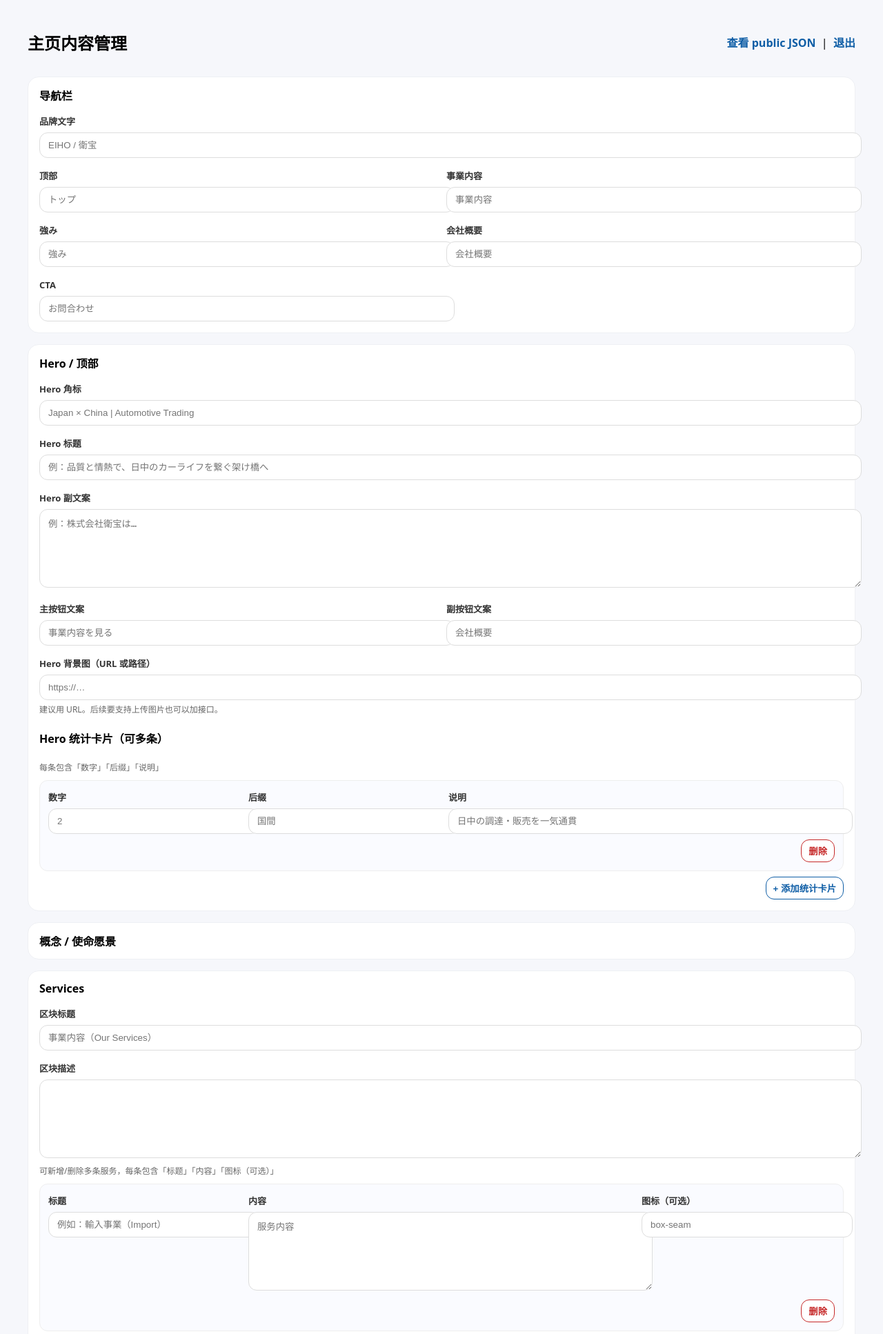
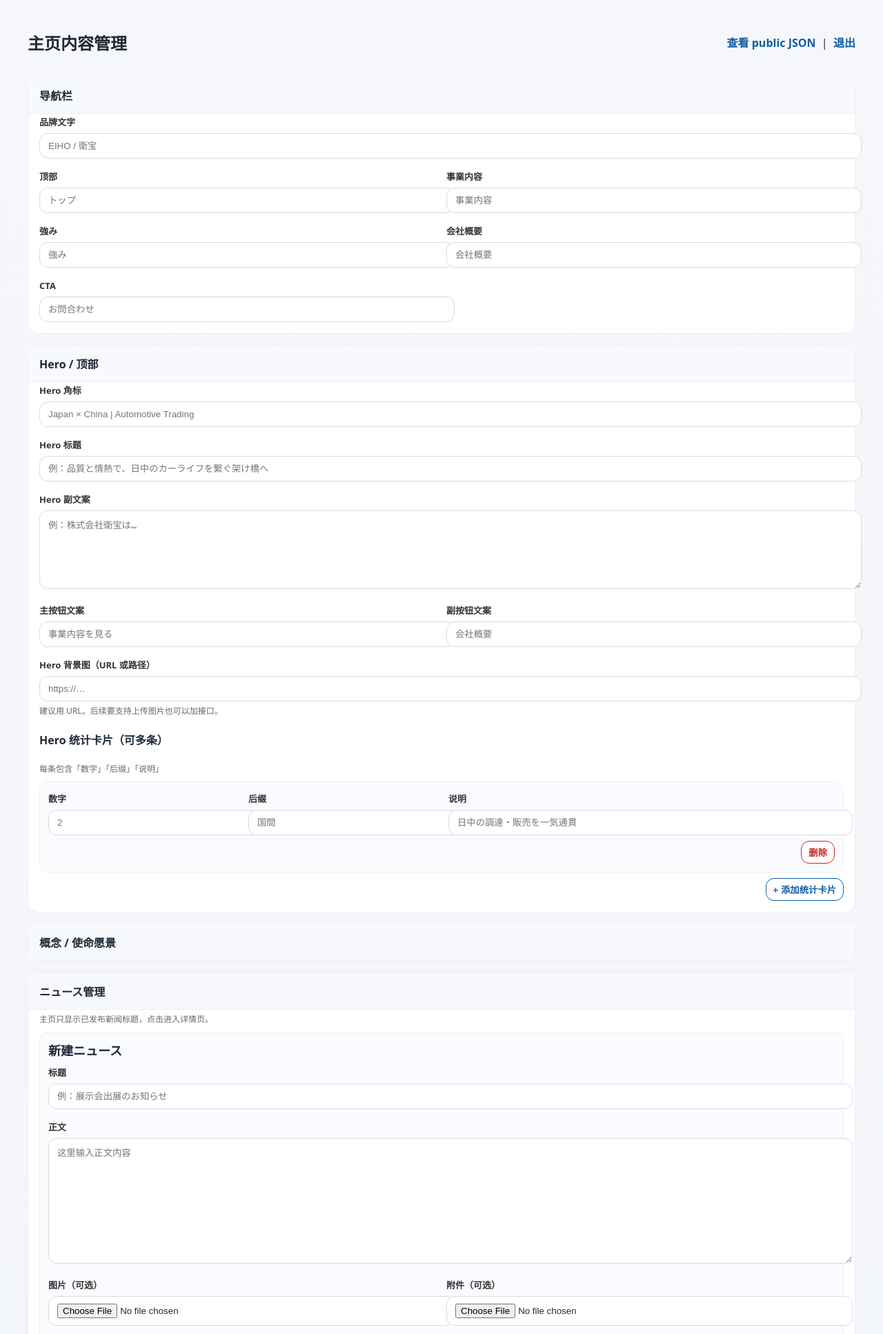
Before and after one commit to morookaatsuhiro/company_web_page, a FastAPI app: template backend/app/templates/admin_home.html in a window 1280 px wide. Shown: the top 1934 px of the page at 69% size. Run offline with FastAPI, Linux system fonts and the light colour scheme; the template is opened without the code that fills it, so the values that code supplies are empty.

Commit message:
第8次提交

```diff
--- a/backend/app/main.py
+++ b/backend/app/main.py
@@ -7,13 +7,14 @@ from pathlib import Path
 from fastapi import FastAPI, Depends, Request, HTTPException
 from fastapi.middleware.cors import CORSMiddleware
 from fastapi.staticfiles import StaticFiles
-from fastapi.responses import FileResponse, JSONResponse
+from fastapi.responses import FileResponse, JSONResponse, HTMLResponse
+from fastapi.templating import Jinja2Templates
 from sqlalchemy.orm import Session
 from dotenv import load_dotenv
 
 from .db import Base, engine, get_db
-from .crud import get_or_create_home, update_home
-from .schemas import HomePublic, HomeUpdate, ContactRequest
+from .crud import get_or_create_home, update_home, list_published_news, get_news
+from .schemas import HomePublic, HomeUpdate, ContactRequest, NewsPublic
 from .admin_views import router as admin_router
 from .auth import is_logged_in
 from .mail import send_contact_email
@@ -26,6 +27,8 @@ BASE_DIR = Path(__file__).resolve().parents[2]  # 指向 web_page_company 项目
 ENV_PATH = BASE_DIR / "backend" / ".env"
 if ENV_PATH.exists():
     load_dotenv(dotenv_path=str(ENV_PATH))
+TEMPLATES_DIR = Path(__file__).resolve().parent / "templates"
+templates = Jinja2Templates(directory=str(TEMPLATES_DIR))
 
 # 创建数据库表
 Base.metadata.create_all(bind=engine)
@@ -132,6 +135,16 @@ def public_home(db: Session = Depends(get_db)):
         raise HTTPException(status_code=500, detail="Failed to fetch home data")
 
 
+@app.get("/api/public/news", response_model=list[NewsPublic])
+def public_news(db: Session = Depends(get_db)):
+    """公开 API：获取已发布新闻列表（仅标题与链接）"""
+    items = list_published_news(db)
+    return [
+        NewsPublic(id=item.id, title=item.title, url=f"/news/{item.id}")
+        for item in items
+    ]
+
+
 @app.put("/api/admin/home")
 def admin_update_home(payload: HomeUpdate, request: Request, db: Session = Depends(get_db)):
     """后台 API：更新首页数据（需要登录）"""
@@ -166,6 +179,18 @@ def submit_contact(payload: ContactRequest):
         raise HTTPException(status_code=500, detail="Failed to send email")
 
 
+@app.get("/news/{news_id}", response_class=HTMLResponse)
+def news_detail(news_id: int, request: Request, db: Session = Depends(get_db)):
+    """新闻详情页"""
+    item = get_news(db, news_id)
+    if not item or not item.is_published:
+        raise HTTPException(status_code=404, detail="News not found")
+    return templates.TemplateResponse(
+        "news_detail.html",
+        {"request": request, "news": item}
+    )
+
+
 @app.exception_handler(404)
 async def not_found_handler(request: Request, exc: HTTPException):
     """404 错误处理"""
--- a/backend/app/schemas.py
+++ b/backend/app/schemas.py
@@ -142,3 +142,9 @@ class ContactRequest(BaseModel):
     company: Optional[str] = None
     email: str
     message: str
+
+
+class NewsPublic(BaseModel):
+    id: int
+    title: str
+    url: str
--- a/backend/app/templates/admin_home.html
+++ b/backend/app/templates/admin_home.html
@@ -5,34 +5,41 @@
   <meta name="viewport" content="width=device-width,initial-scale=1">
   <title>EIHO Admin</title>
   <style>
-    body{font-family:system-ui;background:#f6f7fb;margin:0;padding:24px;}
+    body{font-family:system-ui;background:linear-gradient(180deg,#f6f7fb 0%,#eef2f7 100%);margin:0;padding:24px;color:#1f2a37;}
     .top{display:flex;justify-content:space-between;align-items:center;max-width:1200px;margin:0 auto 12px;}
     .wrap{max-width:1200px;margin:0 auto;}
-    .card{background:#fff;border-radius:18px;padding:18px;box-shadow:0 20px 50px rgba(0,0,0,.08);}
+    .card{background:#fff;border-radius:18px;padding:18px;box-shadow:0 20px 50px rgba(0,0,0,.08);border:1px solid #eef0f4;}
+    .card-title{margin:0 0 8px;font-size:18px;}
     .grid{display:grid;grid-template-columns:1fr 1fr;gap:14px;}
     .full{grid-column:1/-1;}
     .section{border:1px solid #eef0f4;border-radius:16px;margin-bottom:16px;background:#fff;}
-    .section summary{cursor:pointer;font-weight:800;font-size:16px;padding:14px 16px;list-style:none;}
+    .section summary{cursor:pointer;font-weight:800;font-size:16px;padding:14px 16px;list-style:none;background:#f7f9fc;border-bottom:1px solid #eef0f4;}
     .section summary::-webkit-details-marker{display:none;}
     .section-body{padding:0 16px 16px;}
     .section-title{display:flex;align-items:center;justify-content:space-between;margin:0;}
     label{font-weight:700;color:#333;font-size:13px;}
-    input,textarea{width:100%;padding:10px 12px;border:1px solid #ddd;border-radius:12px;margin-top:6px;}
+    input,textarea{width:100%;padding:10px 12px;border:1px solid #d6dbe6;border-radius:12px;margin-top:6px;background:#fff;}
+    input:focus,textarea:focus{outline:none;border-color:#0f5ea6;box-shadow:0 0 0 3px rgba(15,94,166,.12);}
     textarea{min-height:92px;resize:vertical;}
     textarea.textarea-tall{min-height:160px;}
     .form-actions{display:flex;gap:10px;align-items:center;}
-    .btn{padding:10px 14px;border:0;border-radius:12px;background:#0f5ea6;color:#fff;font-weight:800;cursor:pointer;}
+    .btn{padding:10px 14px;border:0;border-radius:12px;background:#0f5ea6;color:#fff;font-weight:800;cursor:pointer;transition:transform .06s ease,box-shadow .2s ease;}
+    .btn:hover{box-shadow:0 6px 18px rgba(15,94,166,.18);}
+    .btn:active{transform:translateY(1px);}
     .btn-outline{background:#fff;color:#0f5ea6;border:1px solid #0f5ea6;}
     .btn-danger{background:#fff;color:#c62828;border:1px solid #c62828;}
     .hint{color:#666;font-size:12px;margin-top:4px;}
     a{color:#0f5ea6;text-decoration:none;font-weight:700;}
-    .item-row{border:1px solid #eee;border-radius:12px;padding:12px;margin-top:10px;background:#fafbff;}
+    .item-row{border:1px solid #eef0f4;border-radius:12px;padding:12px;margin-top:10px;background:#fafbff;}
     .item-fields{display:grid;grid-template-columns:1fr 2fr 1fr;gap:10px;}
     .item-fields.compact{grid-template-columns:1fr 1fr 2fr;}
     .item-fields.simple{grid-template-columns:1fr 2fr;}
     .item-fields.one{grid-template-columns:1fr;}
     .item-actions{display:flex;justify-content:flex-end;gap:8px;margin-top:8px;}
     .item-actions .btn{padding:6px 10px;font-weight:700;}
+    .news-wrap{margin-top:18px;}
+    .news-meta{display:flex;gap:8px;align-items:center;font-size:12px;color:#6b7280;}
+    .badge{display:inline-block;padding:2px 8px;border-radius:999px;background:#eef2ff;color:#3f51b5;font-weight:700;font-size:11px;}
   </style>
 </head>
 <body>
@@ -238,6 +245,102 @@
               <label for="vision_body">Vision 内容</label>
               <textarea id="vision_body" name="vision_body">{{ home.vision_body or '' }}</textarea>
             </div>
+          </div>
+        </div>
+      </details>
+
+      <details class="section" open>
+        <summary><span class="section-title">ニュース管理</span></summary>
+        <div class="section-body">
+          <div class="hint">主页只显示已发布新闻标题，点击进入详情页。</div>
+          <div class="item-row">
+            <h4 class="card-title">新建ニュース</h4>
+            <form method="post" action="/admin/news/create" enctype="multipart/form-data">
+              <div class="grid">
+                <div class="full">
+                  <label>标题</label>
+                  <input name="title" placeholder="例：展示会出展のお知らせ" title="新闻标题" required>
+                </div>
+                <div class="full">
+                  <label>正文</label>
+                  <textarea name="body" class="textarea-tall" placeholder="这里输入正文内容" title="新闻正文"></textarea>
+                </div>
+                <div>
+                  <label>图片（可选）</label>
+                  <input type="file" name="image" accept="image/*" title="新闻图片">
+                </div>
+                <div>
+                  <label>附件（可选）</label>
+                  <input type="file" name="attachment" title="新闻附件">
+                </div>
+                <div>
+                  <label>发布</label>
+                  <div class="hint"><input type="checkbox" name="is_published" title="发布状态"> 勾选即发布</div>
+                </div>
+              </div>
+              <div class="item-actions">
+                <button class="btn" type="submit">创建</button>
+              </div>
+            </form>
+          </div>
+
+          <div class="item-row">
+            <h4 class="card-title">已创建ニュース</h4>
+            {% if news_items and news_items|length > 0 %}
+              {% for n in news_items %}
+                <div class="item-row">
+                  <div class="news-meta">
+                    <span class="badge">ID {{ n.id }}</span>
+                    {% if n.is_published %}<span class="badge">公開中</span>{% else %}<span class="badge">非公開</span>{% endif %}
+                    <span>详情页：<a href="/news/{{ n.id }}" target="_blank">/news/{{ n.id }}</a></span>
+                  </div>
+                  <form method="post" action="/admin/news/update/{{ n.id }}" enctype="multipart/form-data">
+                    <div class="item-fields one">
+                      <div>
+                        <label>标题</label>
+                        <input name="title" value="{{ n.title }}" title="新闻标题" required>
+                      </div>
+                      <div>
+                        <label>正文</label>
+                        <textarea name="body" class="textarea-tall" title="新闻正文">{{ n.body or '' }}</textarea>
+                      </div>
+                      <div class="grid">
+                        <div>
+                          <label>图片</label>
+                          {% if n.image_path %}
+                            <div class="hint"><a href="{{ n.image_path }}" target="_blank">当前图片</a></div>
+                          {% endif %}
+                          <input type="file" name="image" accept="image/*" title="新闻图片">
+                        </div>
+                        <div>
+                          <label>附件</label>
+                          {% if n.file_path %}
+                            <div class="hint"><a href="{{ n.file_path }}" target="_blank">当前附件</a></div>
+                          {% endif %}
+                          <input type="file" name="attachment" title="新闻附件">
+                        </div>
+                        <div>
+                          <label>发布</label>
+                          <div class="hint">
+                            <input type="checkbox" name="is_published" title="发布状态" {% if n.is_published %}checked{% endif %}> 已发布
+                          </div>
+                        </div>
+                      </div>
+                    </div>
+                    <div class="item-actions">
+                      <button class="btn btn-outline" type="submit">保存</button>
+                    </div>
+                  </form>
+                  <form method="post" action="/admin/news/delete/{{ n.id }}" onsubmit="return confirm('确定删除此新闻吗？');">
+                    <div class="item-actions">
+                      <button class="btn btn-danger" type="submit">删除</button>
+                    </div>
+                  </form>
+                </div>
+              {% endfor %}
+            {% else %}
+              <div class="hint">暂无新闻</div>
+            {% endif %}
           </div>
         </div>
       </details>
```
Also changed, not shown: backend/app/admin_views.py (+86 -2 lines), backend/app/crud.py (+72 -1 lines), backend/app/models.py (+14 -1 lines), backend/app/templates/news_detail.html (added, +28 -0 lines), backend/eiho.db.
